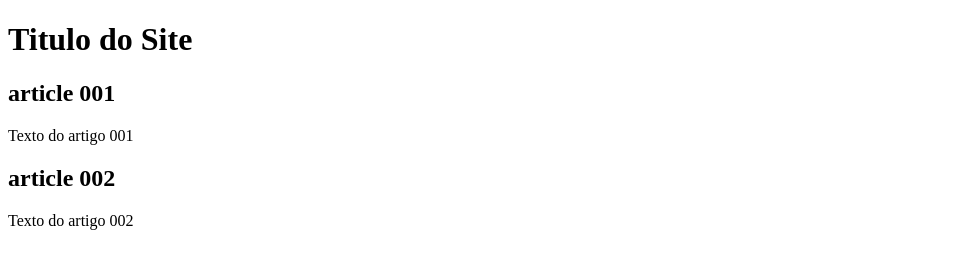
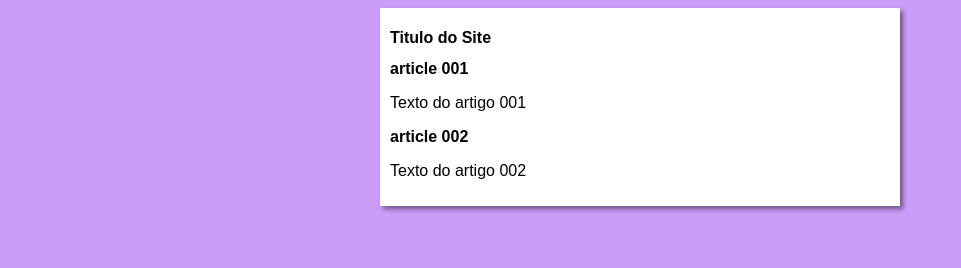
Before and after one commit to MarcosDeMelo06/Projeto-Site1, a plain HTML site: page index.html in a window 1280 px wide. Shown: the whole page, without its empty margins (0-961 px from the left). Drawn offline with Linux system fonts and the light colour scheme.

Commit message:
iniciei o design

```diff
--- /dev/null
+++ b/estilos/style.css
@@ -0,0 +1,17 @@
+* {
+    font-family: Arial, Arial, Helvetica, sans-serif;
+    font-size: 16px;
+}
+
+body {
+    background-color: rgb(204, 157, 248);
+
+}
+
+Main {
+    background-color: white;
+    width: 500px;
+    margin: auto;
+    padding: 10px;
+    box-shadow: 3px 3px 5px rgba(0, 0, 0, 0.473);
+}
--- a/index.html
+++ b/index.html
@@ -4,6 +4,7 @@
     <meta charset="UTF-8">
     <meta name="viewport" content="width=device-width, initial-scale=1.0">
     <title>Titulo do Site</title>
+    <link rel="stylesheet" href="estilos/style.css">
 </head>
 <body>
     <main>
```
